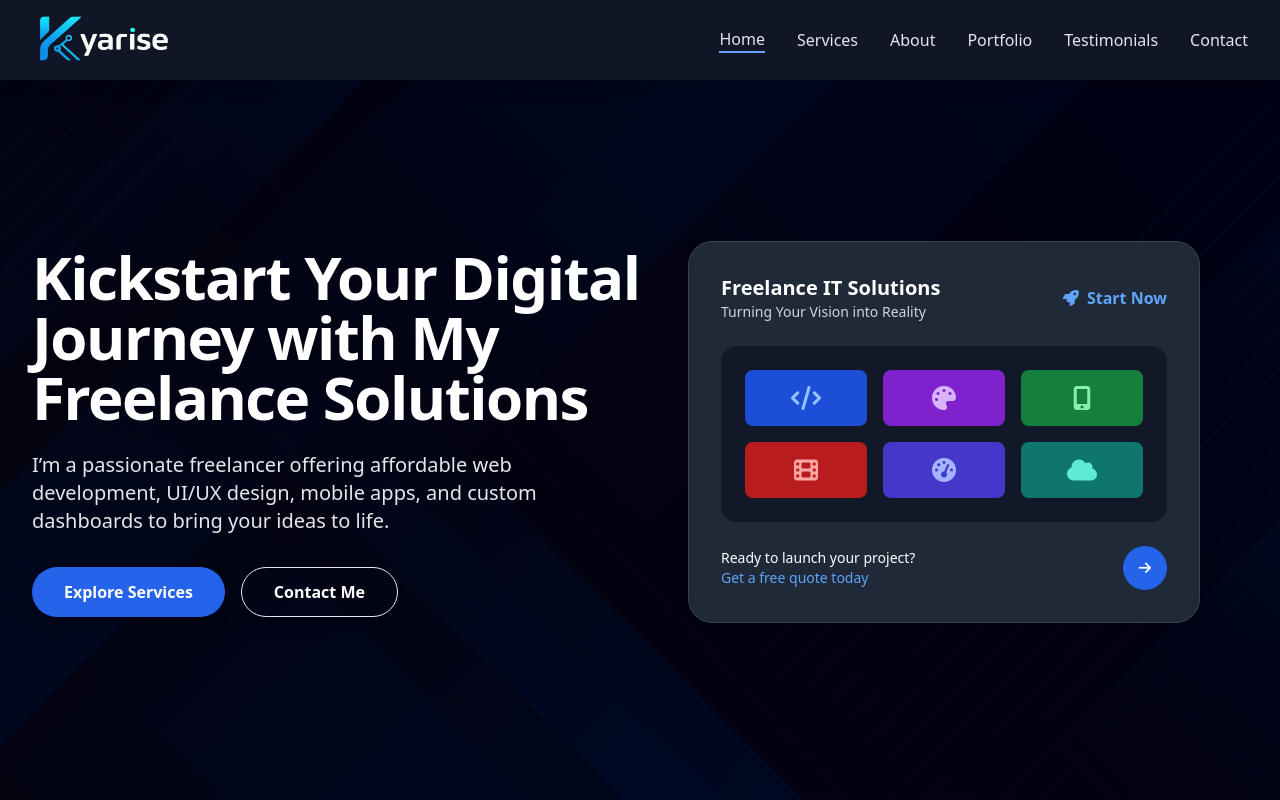
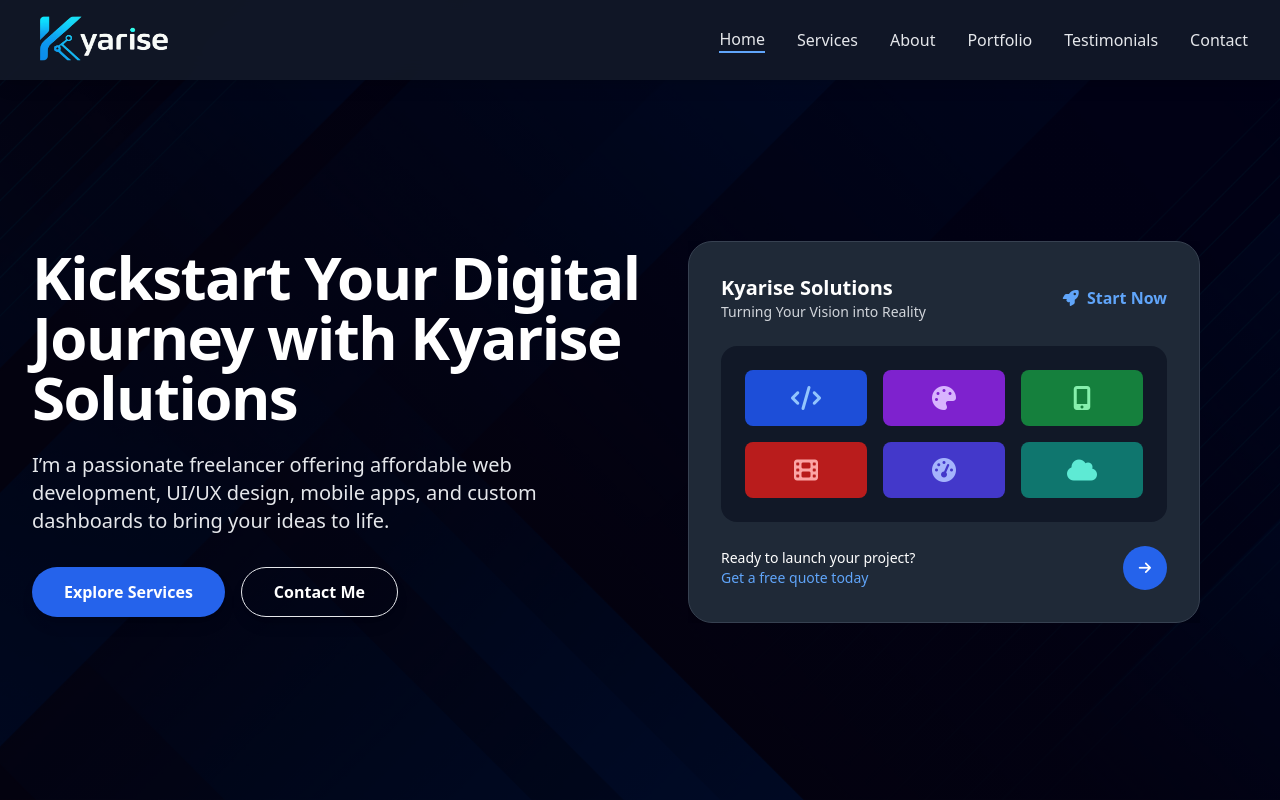
Before and after one commit to vishaljadavexceliot/kyarisesolutions, a Next.js app: page / in a window 1280 px wide. Shown: the top 800 px of the page. Built offline with nearby package versions, Linux system fonts and the light colour scheme.

Commit message:
Update page.js

```diff
--- a/src/app/page.js
+++ b/src/app/page.js
@@ -187,7 +187,7 @@ const Hero = () => {
       <div className="container mx-auto px-6 pt-16 sm:px-2 lg:px-8 flex flex-col md:flex-row items-center">
         <div className="md:w-1/2 mb-8 md:mb-0">
           <h1 className="text-3xl sm:text-4xl md:text-5xl lg:text-6xl font-extrabold mb-6 leading-tight tracking-tight">
-            Kickstart Your Digital Journey with My Freelance Solutions
+            Kickstart Your Digital Journey with Kyarise Solutions
           </h1>
           <p className="text-base sm:text-lg md:text-xl mb-8 text-gray-200">
             I’m a passionate freelancer offering affordable web development, UI/UX design, mobile apps, and custom dashboards to bring your ideas to life.
@@ -223,7 +223,7 @@ const Hero = () => {
             <div className="relative bg-gray-800 p-6 sm:p-8 rounded-3xl shadow-2xl border border-gray-700 transform hover:scale-105 transition duration-300">
               <div className="flex justify-between items-center mb-6">
                 <div className="text-white">
-                  <div className="text-lg sm:text-xl font-bold">Freelance IT Solutions</div>
+                  <div className="text-lg sm:text-xl font-bold">Kyarise Solutions</div>
                   <div className="text-xs sm:text-sm text-gray-300">Turning Your Vision into Reality</div>
                 </div>
                 <div className="text-blue-400 font-bold text-md">
```
